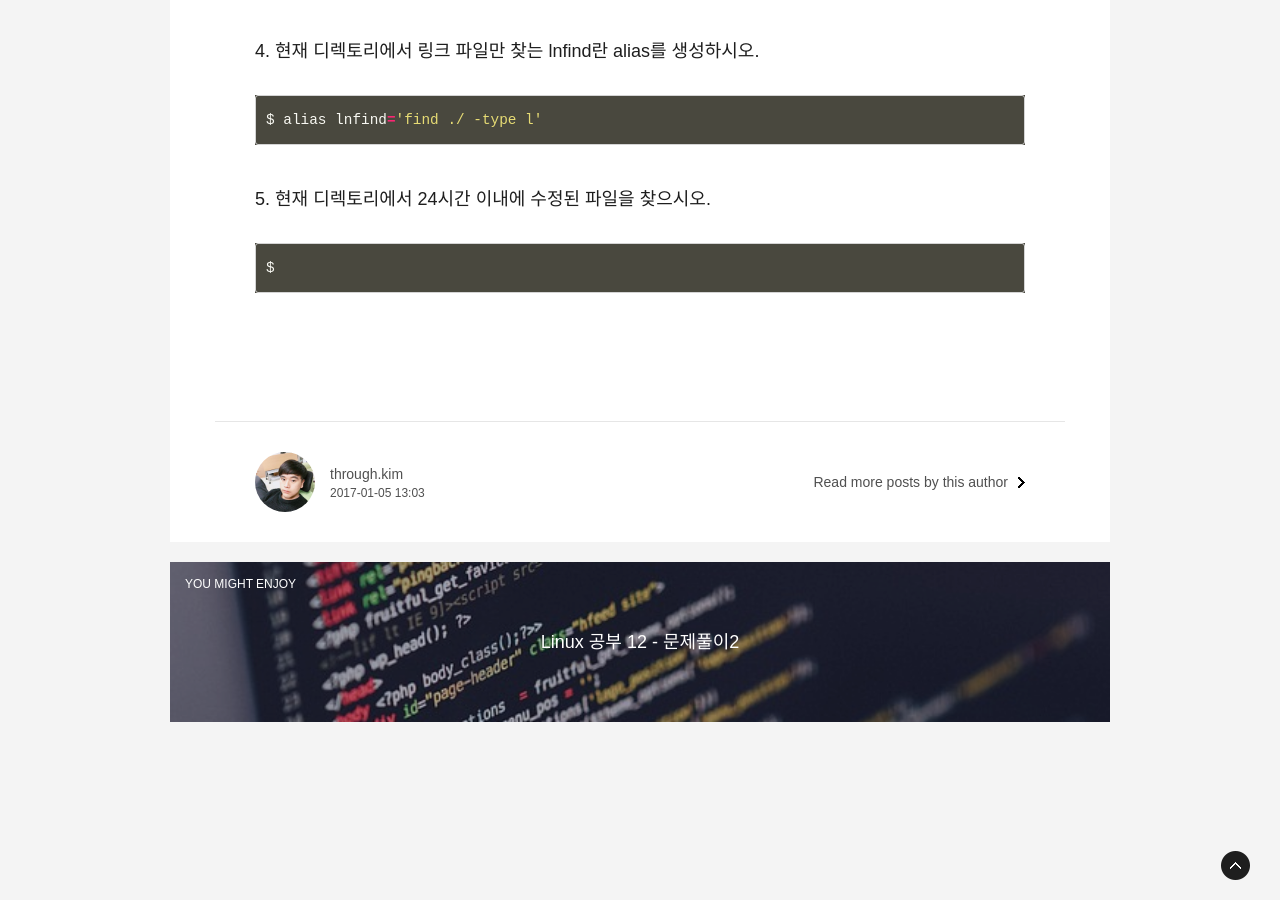
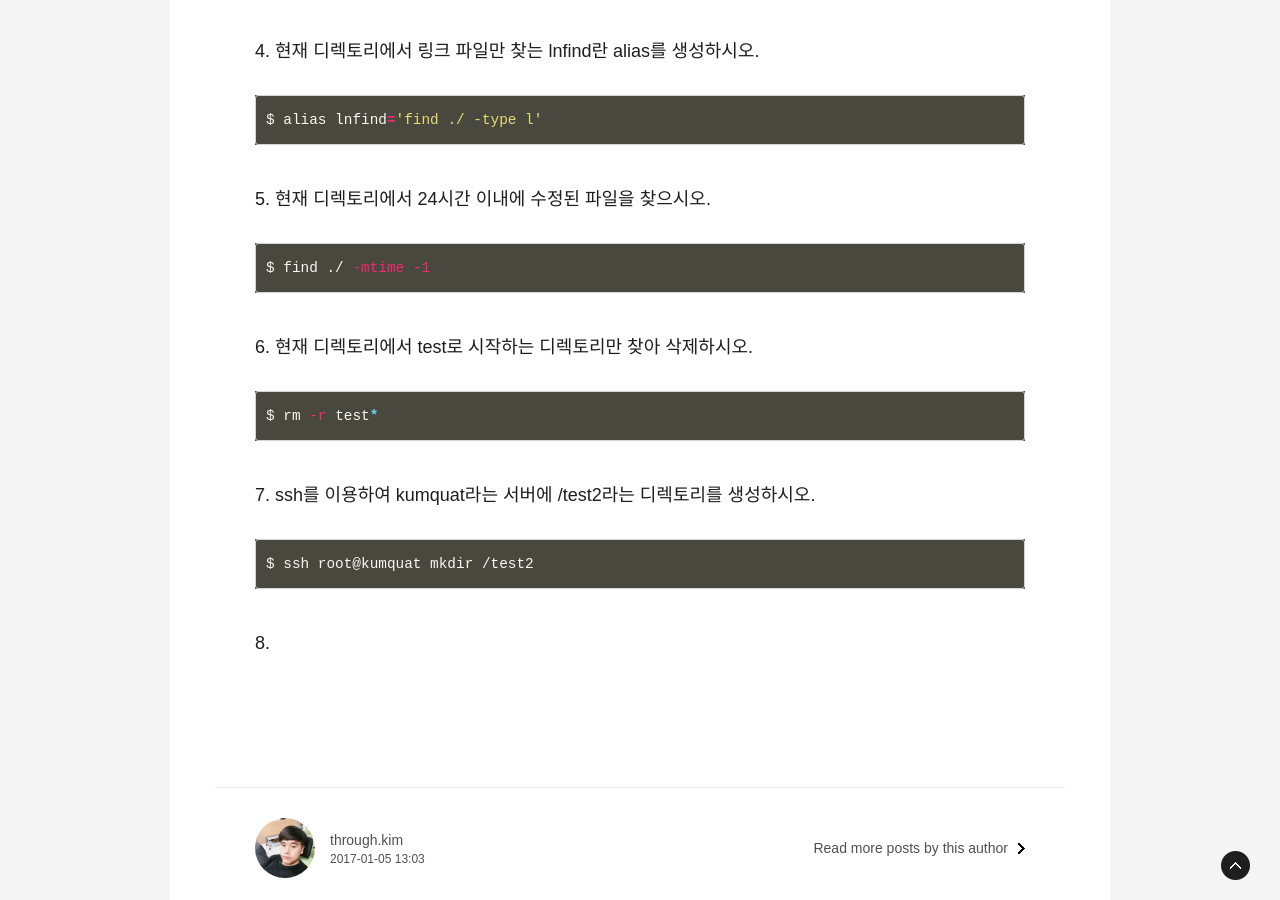
Before and after one commit to ThroughKim/throughkim.github.com, a Jekyll site: the page built from _posts/2017-01-05-linux-13.md, in a window 1280 px wide and 900 px high, scrolled down 1157 px. Built offline with Jekyll 4.4.1, drawn with Linux system fonts in a browser that asks for light colours; some web fonts are replaced.

Commit message:
upload blog

````diff
--- a/_posts/2017-01-05-linux-13.md
+++ b/_posts/2017-01-05-linux-13.md
@@ -39,5 +39,19 @@ $ alias lnfind='find ./ -type l'
 ### 5. 현재 디렉토리에서 24시간 이내에 수정된 파일을 찾으시오.
 
 ```bash
-$
+$ find ./ -mtime -1
 ```
+
+### 6. 현재 디렉토리에서 test로 시작하는 디렉토리만 찾아 삭제하시오.
+
+```bash
+$ rm -r test*
+```
+
+### 7. ssh를 이용하여 kumquat라는 서버에 /test2라는 디렉토리를 생성하시오.
+
+```bash
+$ ssh root@kumquat mkdir /test2
+```
+
+### 8.
````
